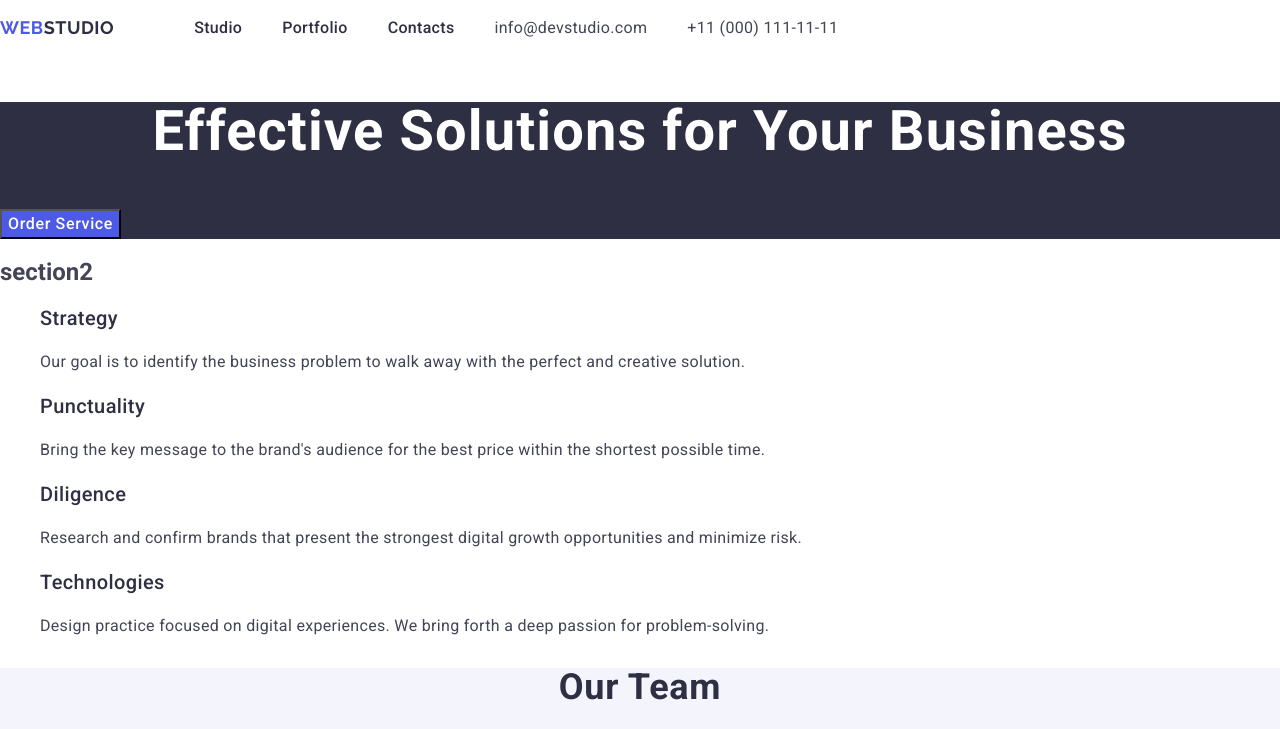
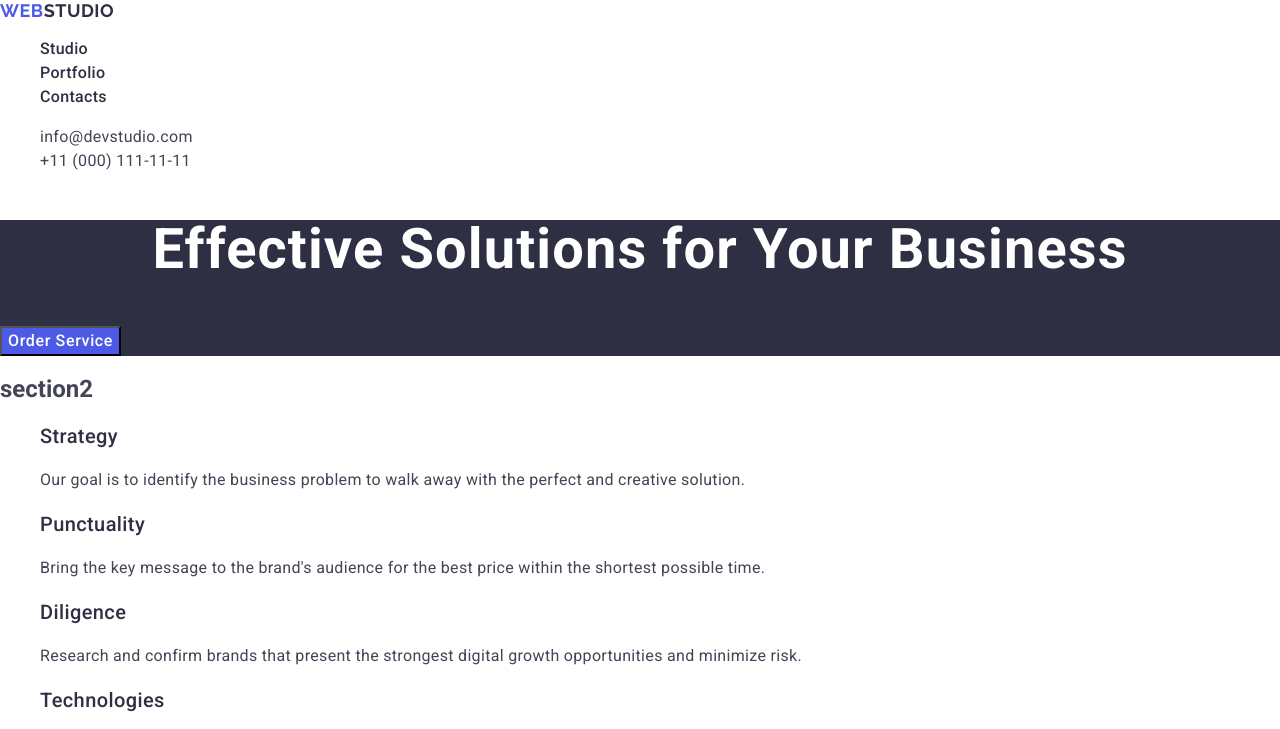
Before and after one commit to Eksaron/goit-markup-hw-02, a plain HTML site: page index.html in a window 1280 px wide. Shown: the top 729 px of the page. Drawn offline with nearby package versions, Linux system fonts and the light colour scheme.

Commit message:
fixs gap

```diff
--- a/css/styles.css
+++ b/css/styles.css
@@ -15,15 +15,9 @@ ul {
     list-style: none;
 }
 
-.header {
-    display: flex;
-}
+.header {}
 
-.header-navigation {
-    display: flex;
-    gap: 40px;
-    align-items: center;
-}
+.header-navigation {}
 
 .header-logo {
     color: #4D5AE5;
@@ -45,10 +39,7 @@ ul {
     text-transform: uppercase;
 }
 
-.header-menu-list {
-    display: flex;
-    gap: 40px;
-}
+.header-menu-list {}
 
 .header-menu-link {
     color: #2E2F42;
```
